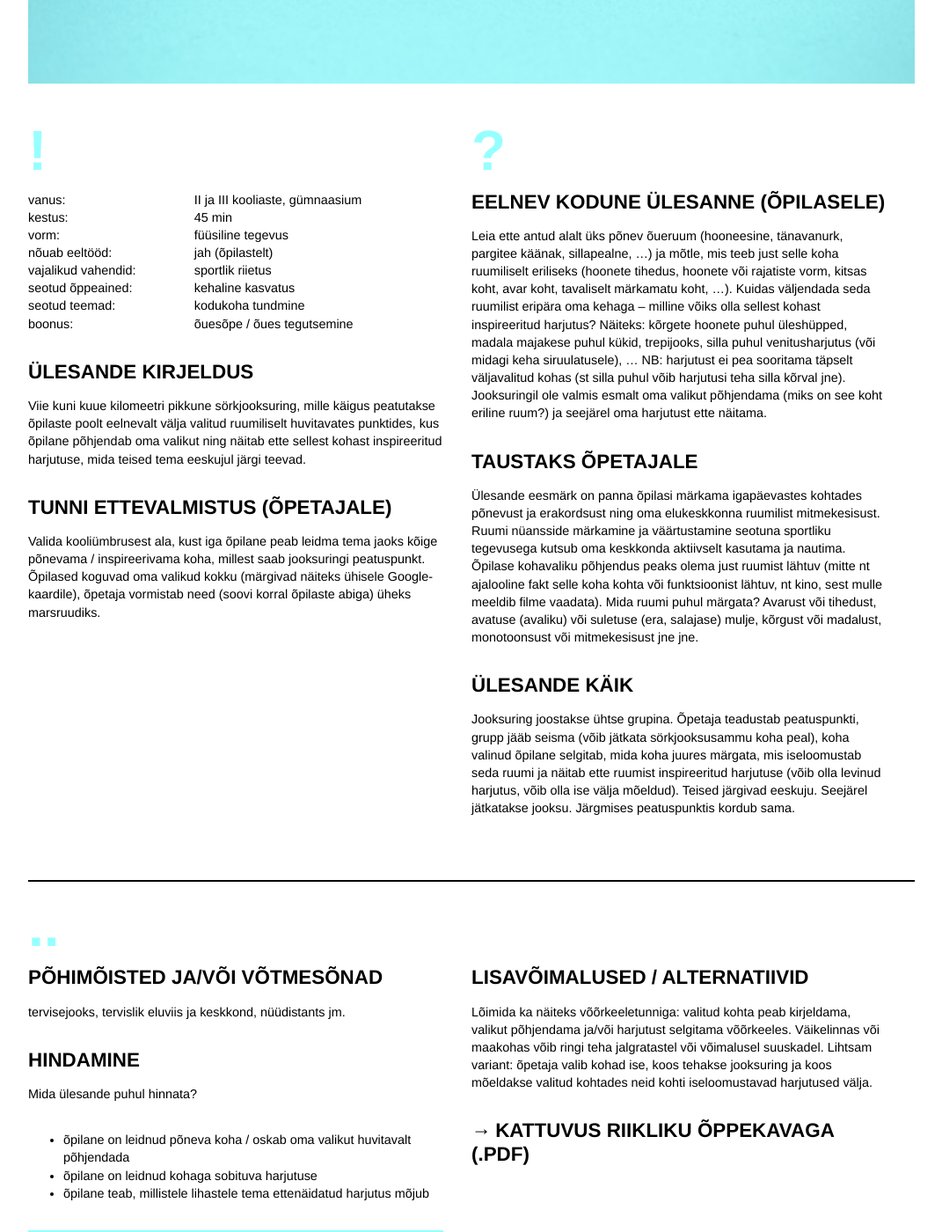
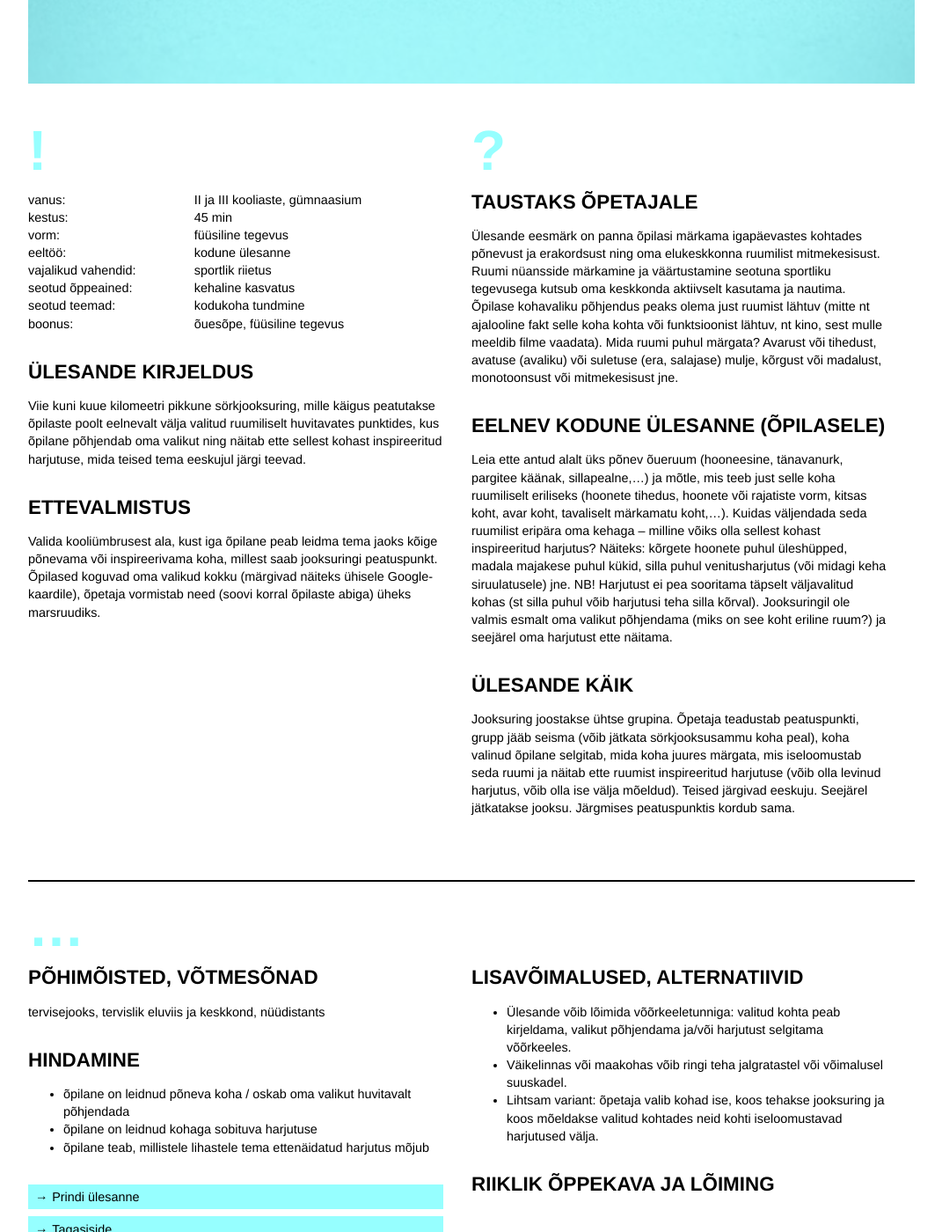
Before and after one commit to ruumiharidus/ruumiharidus.github.io, a Jekyll site: the page built from _posts/2015-11-25-arhitektuurijooks.md, in a window 1280 px wide and 1400 px high, scrolled down 699 px. Shown: the whole window at 88% size, without its empty margins (104-1175 px from the left). Built offline with Jekyll 4.4.1, drawn with Linux system fonts in a browser that asks for light colours; nearby versions of some CDN libraries; some of the changed text lies outside the part shown.

Commit message:
Updated 2015-11-25-arhitektuurijooks.md

```diff
--- a/_posts/2015-11-25-arhitektuurijooks.md
+++ b/_posts/2015-11-25-arhitektuurijooks.md
@@ -11,27 +13,27 @@ image: /images/arhitektuurijooks.jpg
 vanus: 				| II ja III kooliaste, gümnaasium
 kestus: 			| 45 min
 vorm: 				| füüsiline tegevus
-nõuab eeltööd:		| jah (õpilastelt)
+eeltöö:				| kodune ülesanne
 vajalikud vahendid:	| sportlik riietus
 seotud õppeained:	| kehaline kasvatus
 seotud teemad:		| kodukoha tundmine
-boonus:				| õuesõpe / õues tegutsemine
+boonus:				| õuesõpe, füüsiline tegevus
 
 #### Ülesande kirjeldus
 Viie kuni kuue kilomeetri pikkune sörkjooksuring, mille käigus peatutakse õpilaste poolt eelnevalt välja valitud ruumiliselt huvitavates punktides, kus õpilane põhjendab oma valikut ning näitab ette sellest kohast inspireeritud harjutuse, mida teised tema eeskujul järgi teevad.
 
-#### Tunni ettevalmistus (õpetajale)
-Valida kooliümbrusest ala, kust iga õpilane peab leidma tema jaoks kõige põnevama / inspireerivama koha, millest saab jooksuringi peatuspunkt. Õpilased koguvad oma valikud kokku (märgivad näiteks ühisele Google-kaardile), õpetaja vormistab need (soovi korral õpilaste abiga) üheks marsruudiks.
+#### Ettevalmistus
+Valida kooliümbrusest ala, kust iga õpilane peab leidma tema jaoks kõige põnevama või inspireerivama koha, millest saab jooksuringi peatuspunkt. Õpilased koguvad oma valikud kokku (märgivad näiteks ühisele Google-kaardile), õpetaja vormistab need (soovi korral õpilaste abiga) üheks marsruudiks.
 </section>
 
 <section class="section-question">
 ### ?
 
+#### Taustaks õpetajale
+Ülesande eesmärk on panna õpilasi märkama igapäevastes kohtades põnevust ja erakordsust ning oma elukeskkonna ruumilist mitmekesisust. Ruumi nüansside märkamine ja väärtustamine seotuna sportliku tegevusega kutsub oma keskkonda aktiivselt kasutama ja nautima. Õpilase kohavaliku põhjendus peaks olema just ruumist lähtuv (mitte nt ajalooline fakt selle koha kohta või funktsioonist lähtuv, nt kino, sest mulle meeldib filme vaadata). Mida ruumi puhul märgata? Avarust või tihedust, avatuse (avaliku) või suletuse (era, salajase) mulje, kõrgust või madalust, monotoonsust või mitmekesisust jne.
+
 #### Eelnev kodune ülesanne (õpilasele)
-Leia ette antud alalt üks põnev õueruum (hooneesine, tänavanurk, pargitee käänak, sillapealne, …) ja mõtle, mis teeb just selle koha ruumiliselt eriliseks (hoonete tihedus, hoonete või rajatiste vorm, kitsas koht, avar koht, tavaliselt märkamatu koht, …). Kuidas väljendada seda ruumilist eripära oma kehaga – milline võiks olla sellest kohast inspireeritud harjutus? Näiteks: kõrgete hoonete puhul üleshüpped, madala majakese puhul kükid, trepijooks, silla puhul venitusharjutus (või midagi keha siruulatusele), … NB: harjutust ei pea sooritama täpselt väljavalitud kohas (st silla puhul võib harjutusi teha silla kõrval jne). Jooksuringil ole valmis esmalt oma valikut põhjendama (miks on see koht eriline ruum?) ja seejärel oma harjutust ette näitama.
-
-#### Taustaks õpetajale
-Ülesande eesmärk on panna õpilasi märkama igapäevastes kohtades põnevust ja erakordsust ning oma elukeskkonna ruumilist mitmekesisust. Ruumi nüansside märkamine ja väärtustamine seotuna sportliku tegevusega kutsub oma keskkonda aktiivselt kasutama ja nautima. Õpilase kohavaliku põhjendus peaks olema just ruumist lähtuv (mitte nt ajalooline fakt selle koha kohta või funktsioonist lähtuv, nt kino, sest mulle meeldib filme vaadata). Mida ruumi puhul märgata? Avarust või tihedust, avatuse (avaliku) või suletuse (era, salajase) mulje, kõrgust või madalust, monotoonsust või mitmekesisust jne jne.
+Leia ette antud alalt üks põnev õueruum (hooneesine, tänavanurk, pargitee käänak, sillapealne,…) ja mõtle, mis teeb just selle koha ruumiliselt eriliseks (hoonete tihedus, hoonete või rajatiste vorm, kitsas koht, avar koht, tavaliselt märkamatu koht,…). Kuidas väljendada seda ruumilist eripära oma kehaga – milline võiks olla sellest kohast inspireeritud harjutus? Näiteks: kõrgete hoonete puhul üleshüpped, madala majakese puhul kükid, silla puhul venitusharjutus (või midagi keha siruulatusele) jne. NB! Harjutust ei pea sooritama täpselt väljavalitud kohas (st silla puhul võib harjutusi teha silla kõrval). Jooksuringil ole valmis esmalt oma valikut põhjendama (miks on see koht eriline ruum?) ja seejärel oma harjutust ette näitama.
 
 #### Ülesande käik
 Jooksuring joostakse ühtse grupina. Õpetaja teadustab peatuspunkti, grupp jääb seisma (võib jätkata sörkjooksusammu koha peal), koha valinud õpilane selgitab, mida koha juures märgata, mis iseloomustab seda ruumi ja näitab ette ruumist inspireeritud harjutuse (võib olla levinud harjutus, võib olla ise välja mõeldud). Teised järgivad eeskuju. Seejärel jätkatakse jooksu. Järgmises peatuspunktis kordub sama.
@@ -41,30 +43,31 @@ Jooksuring joostakse ühtse grupina. Õpetaja teadustab peatuspunkti, grupp jä
 ------
 
 <section class="section-dots">
-### ..
+### ...
 
-#### Põhimõisted ja/või võtmesõnad
-tervisejooks, tervislik eluviis ja keskkond, nüüdistants jm.
+#### Põhimõisted, võtmesõnad
+tervisejooks, tervislik eluviis ja keskkond, nüüdistants
 
 #### Hindamine
-Mida ülesande puhul hinnata?
+
 + õpilane on leidnud põneva koha / oskab oma valikut huvitavalt põhjendada
 + õpilane on leidnud kohaga sobituva harjutuse
 + õpilane teab, millistele lihastele tema ettenäidatud harjutus mõjub
 
-[Prindi töölehed]({{ site.baseurl }}/assets/documents/hello.pdf)
 [Prindi ülesanne](){:class='do-print'}
 [Tagasiside]({{ site.baseurl }}/assets/documents/hello.pdf)
 </section>
 
 
 <section class="section-background">
-### ..
+### ...
 
-#### Lisavõimalused / alternatiivid
-Lõimida ka näiteks võõrkeeletunniga: valitud kohta peab kirjeldama, valikut põhjendama ja/või harjutust selgitama võõrkeeles.
-Väikelinnas või maakohas võib ringi teha jalgratastel või võimalusel suuskadel.
-Lihtsam variant: õpetaja valib kohad ise, koos tehakse jooksuring ja koos mõeldakse valitud kohtades neid kohti iseloomustavad harjutused välja.
+#### Lisavõimalused, alternatiivid
 
-[Kattuvus riikliku õppekavaga (.pdf)]({{ site.baseurl }}/assets/documents/hello.pdf){:class='national-pdf'}
++ Ülesande võib lõimida võõrkeeletunniga: valitud kohta peab kirjeldama, valikut põhjendama ja/või harjutust selgitama võõrkeeles.
++ Väikelinnas või maakohas võib ringi teha jalgratastel või võimalusel suuskadel.
++ Lihtsam variant: õpetaja valib kohad ise, koos tehakse jooksuring ja koos mõeldakse valitud kohtades neid kohti iseloomustavad harjutused välja.
+
+#### Riiklik õppekava ja lõiming
+
 </section>
```
Also changed, not shown: other parts of _posts/2015-11-25-arhitektuurijooks.md (+3 -1 lines).
